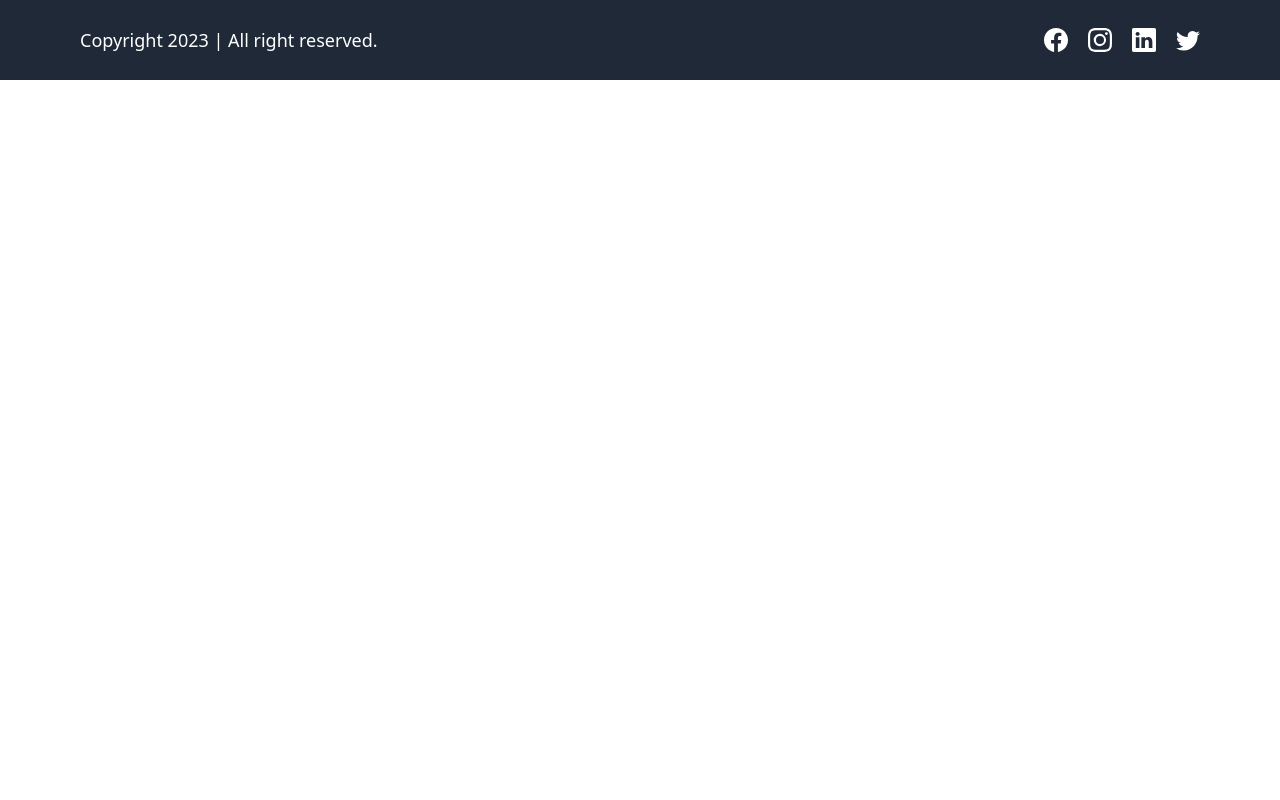
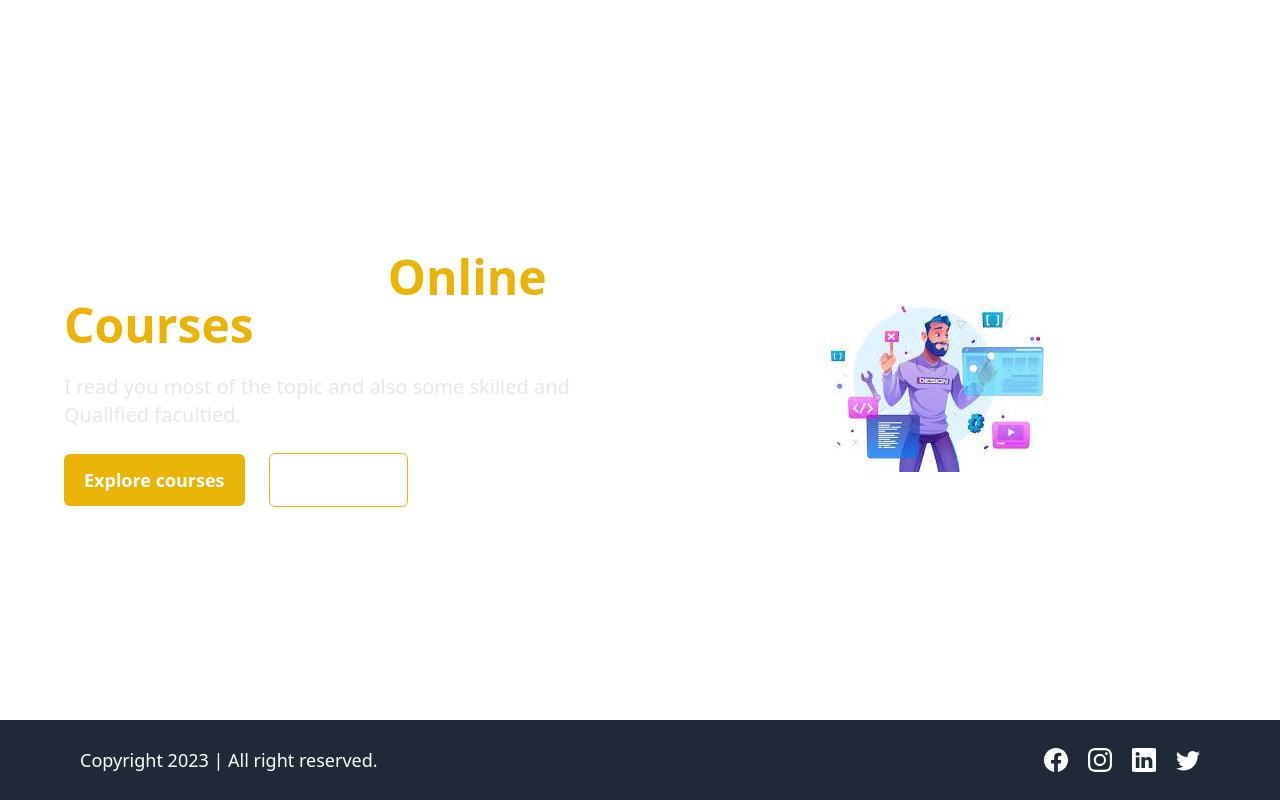
Before and after one commit to Bishal2026/LMS-Project-Frontend, a React (Vite) app: page / in a window 1280 px wide. Built offline with nearby package versions, Linux system fonts and the light colour scheme.

Commit message:
Home layout and home page

```diff
--- a/src/App.jsx
+++ b/src/App.jsx
@@ -2,19 +2,19 @@
 
 import { Route, Routes } from 'react-router-dom'
 import './App.css'
-import Footer from './components/Footer'
+import HomePage from './pages/HomePage'
 
 function App() {
 
 
   return (
     <>
-     {/* <Routes>
-      <Route path='/' element={<Footer/>} />
+     <Routes>
+      <Route path='/' element={<HomePage/>} />
 
 
-     </Routes> */}
-     <Footer/>
+     </Routes>
+
 
     </>
   )
--- /dev/null
+++ b/src/Layouts/HomeLayout.jsx
@@ -0,0 +1,72 @@
+import React from 'react';
+import {FiMenu} from "react-icons/fi"
+import {AiFillCloseCircle} from "react-icons/ai"
+import {Link} from 'react-router-dom';
+import Footer from '../components/Footer';
+
+function HomeLayout({children}) {
+
+function changeWidth(){
+    const drawerSide  = document.getElementsByClassName("drawer-side");
+    drawerSide[0].style.width= 'auto';
+}
+function hideDrawer(){
+     const element = document.getElementsByClassName("drawer-toggle");
+     element[0].checked = false;
+     const drawerSide  = document.getElementsByClassName("drawer-side");
+    drawerSide[0].style.width= 0;
+
+}
+
+
+  return (
+    <div className='min-h-[90vh] '>
+        <div className="drawer absolute left-0 z-50 w-fit">
+        <input id="my-drawer" type="checkbox" className="drawer-toggle" />
+        <div className="drawer-content">
+
+    <label htmlFor="my-drawer" className="cursor-pointer relative">
+        <FiMenu
+        onClick={changeWidth}
+             size={"32px"}
+             className=' font-bold text-white m-4'
+         />
+    </label>
+        </div>
+        <div className="drawer-side w-0">
+        <label htmlFor="my-drawer"  className="drawer-overlay"></label>
+        <ul className="menu p-4 w-48 sm:w-80 bg-base-200 text-base-content relative">
+                <li className='w-fit absolute right-2 z-50 '>
+                    <button onClick={hideDrawer}>
+                        <AiFillCloseCircle size={24} />
+                    </button>
+                </li>
+                <li>
+                    <Link to="/"> Home</Link>
+
+                </li>
+                <li>
+                    <Link to="/courses">All Courses</Link>
+
+                </li>
+                <li>
+                    <Link to="/contact">Contact Us</Link>
+
+                </li>
+                <li>
+                    <Link to="/about">About Us</Link>
+
+                </li>
+
+
+            </ul>
+        </div>
+
+        </div>
+        {children}
+        <Footer/>
+    </div>
+  )
+}
+
+export default HomeLayout
--- /dev/null
+++ b/src/pages/HomePage.jsx
@@ -0,0 +1,43 @@
+import React from 'react';
+import HomeLayout  from "../Layouts/HomeLayout"
+import { Link } from 'react-router-dom';
+import Homeimage from "../assets/Homepage.png"
+
+function HomePage() {
+  return (
+    <HomeLayout>
+        <div className='pt-10 text-white flex items-center justify-center gap-10 mx-16 h-[90vh]'>
+           <div className='w-1/2 space-y-6'>
+                <h1 className='text-5xl font-semibold'>
+                    Find Out Best
+                      <span className='text-yellow-500 font-bold'>
+                         Online Courses
+                    </span>
+                </h1>
+                <p className='text-xl text-gray-200'>
+                    I read you most of the topic and also some skilled and Quailfied facultied.
+                </p>
+                <div className='space-x-6'>
+                    <Link to="/courses">
+                        <button className=' bg-yellow-500 px-5 py-3 rounded-md font-semibold text-lg cursor-pointer hover:bg-yellow-600 transition-all ease-in-out duration-500 '>
+                            Explore courses
+                        </button>
+                    </Link>
+                    <Link to="/contact">
+                        <button className=' border border-yellow-500 px-5 py-3 rounded-md font-semibold text-lg cursor-pointer hover:bg-yellow-600 transition-all ease-in-out duration-500 '>
+                            Contact Us
+                        </button>
+                    </Link>
+                </div>
+            </div>
+
+            <div className='w-1/2  flex items-center justify-center'>
+                <img src={Homeimage} alt="homepage images" />
+            </div>
+
+        </div>
+    </HomeLayout>
+  )
+}
+
+export default HomePage
--- a/tailwind.config.js
+++ b/tailwind.config.js
@@ -4,5 +4,5 @@
   theme: {
     extend: {},
   },
-  plugins: [],
+  plugins: [require('daisyui'),require('@tailwindcss/line-clamp')],
 }
```
Also changed, not shown: src/assets/Homepage.png (added), 1 other file (tests, documents, lock files or other folders).
